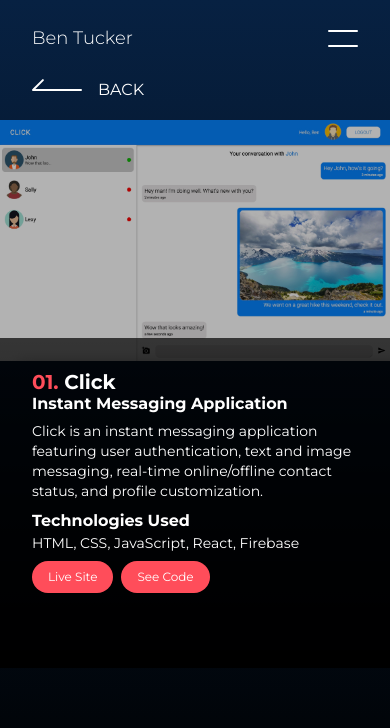
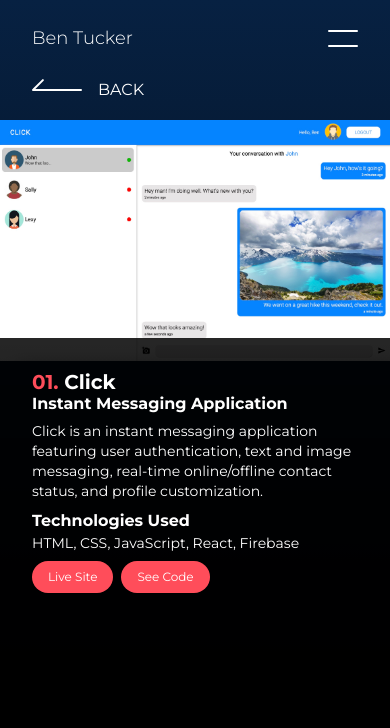
Before and after one commit to tenbucker4/ben-tucker, a React (Create React App) app: page /ben-tucker/projects in a window 390 px wide. Shown: the top 728 px of the page. Built offline with nearby package versions, Linux system fonts and the light colour scheme.

Commit message:
Per some feedback from friends, made some slight changes to visibility when viewing project page in mobiley

```diff
--- a/src/styles/projects.css
+++ b/src/styles/projects.css
@@ -126,10 +126,6 @@
         z-index: 1;
     }
 
-    .project-media img {
-        filter: brightness(0.7);
-    }
-
     .project-media,
     .project-text {
         width: 100%;
@@ -139,17 +135,17 @@
         gap: 0.5rem;
         position: absolute;
         top: 40%;
-        bottom: auto;
+        bottom: 0;
         left: 0;
         width: 100%;
         padding: 2rem 2rem 75px 2rem;
         background: linear-gradient(
-            to top,
-            rgba(0, 0, 0, 0.95),
-            rgba(0, 0, 0, 0.7)
+            to bottom,
+            rgba(0, 0, 0, 0.85),
+            rgba(0, 0, 0, 1)
         );
         z-index: 2;
-        justify-content: center;
+        justify-content: flex-start;
     }
 
     .project-text p {
```
